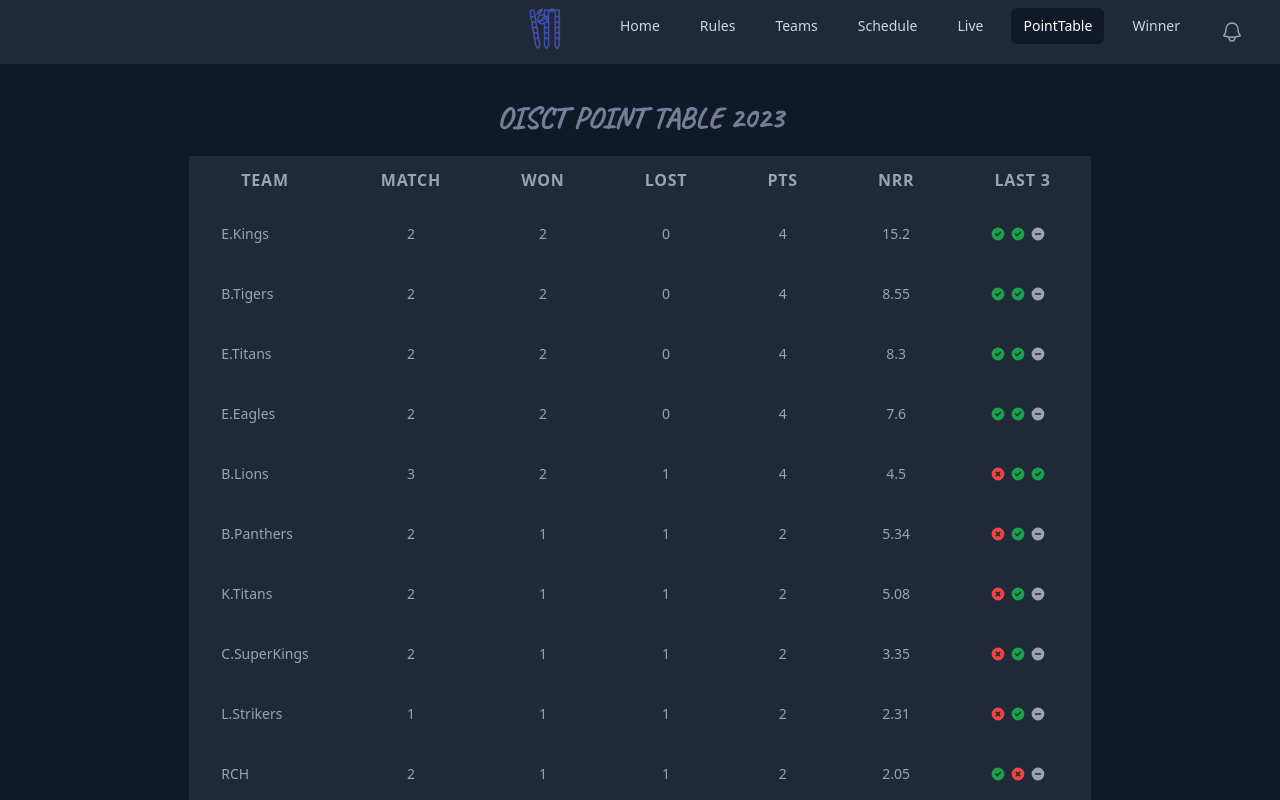
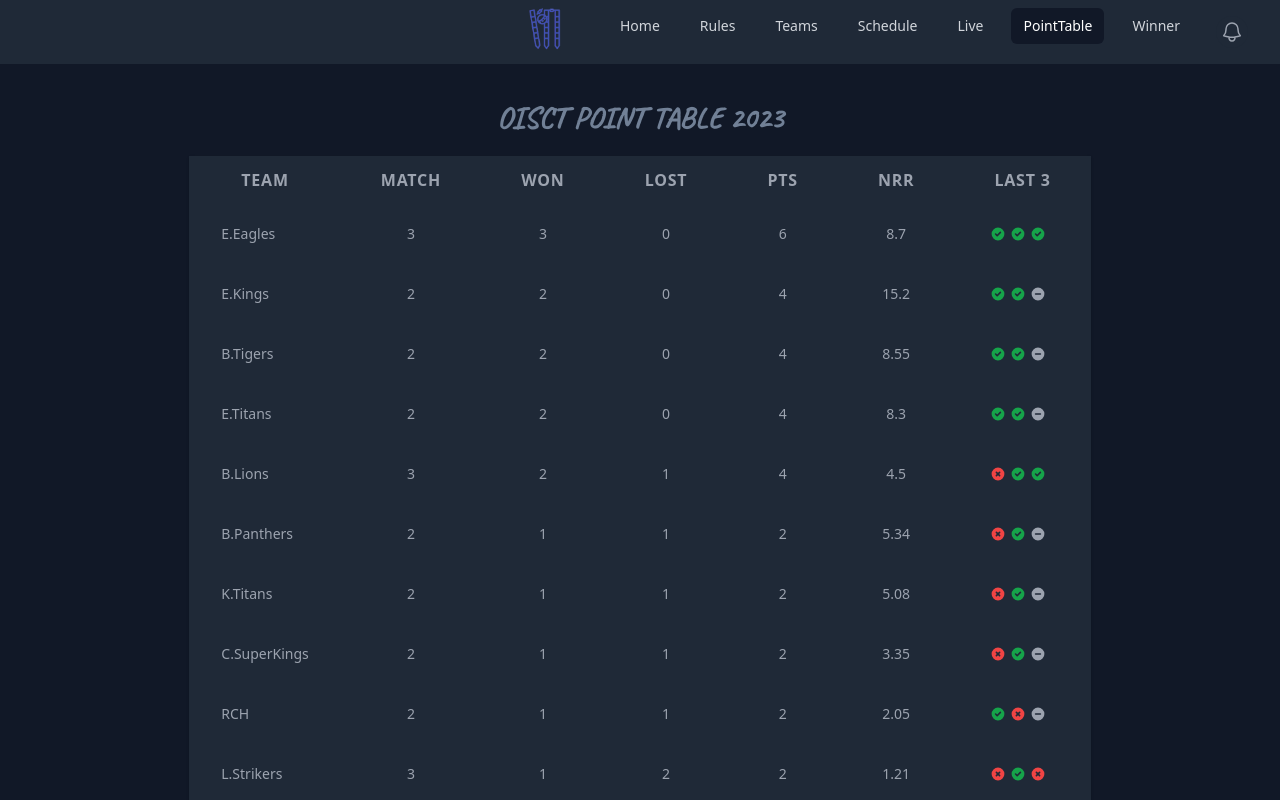
Before and after one commit to Dutt0408/my-project, a React (Create React App) app: page /PointTable in a window 1280 px wide. Shown: the top 800 px of the page. Built offline with nearby package versions, Linux system fonts and the light colour scheme; a web font is replaced by a local one.

Commit message:
Commit 9hjcdbshbcsd

```diff
--- a/src/PointTable.js
+++ b/src/PointTable.js
@@ -126,12 +126,12 @@ export default function Schedule() {
     {
 
       teamName: "E.Eagles",
-      match: 2,
-      won: 2,
+      match: 3,
+      won: 3,
       lost: 0,
-      NRR: 7.6,
-      pts: 4,
-      last3: "GPoint,GPoint,DPoint",
+      NRR: 8.7,
+      pts: 6,
+      last3: "GPoint,GPoint,GPoint",
     },
     {
 
@@ -269,12 +269,12 @@ export default function Schedule() {
 
 
       teamName: "L.Strikers",
-      match: 1,
+      match: 3,
       won: 1,
-      lost: 1,
-      NRR: 2.31,
+      lost: 2,
+      NRR: 1.21,
       pts: 2,
-      last3: "RPoint,GPoint,DPoint",
+      last3: "RPoint,GPoint,RPoint",
     },
   ];
   const sortedTeams = [...teams].sort((a, b) => {
--- a/src/Schedule.js
+++ b/src/Schedule.js
@@ -25,7 +25,7 @@ const scheduleData = {
     { "Match": 15, "Team1": "C. SUPER KINGS", "Team2": "Royal Challangers.B", "TimeFrame": "12pm-1pm","Day": "Saturday","isOver": true,"ResultURL": "Result15.png","Winner":"C. SUPER KINGS won!!" },
     { "Match": 16, "Team1": "KITCHNER TITANS", "Team2": "S.WARRIORS", "TimeFrame": "1pm-2pm","Day": "Saturday","isOver": true,"ResultURL": "Result16.png","Winner":"KITCHNER TITANS won!!!" },
     { "Match": 17, "Team1": "Royal Challangers.H", "Team2": "BRAMPTON LIONS", "TimeFrame": "2pm-3pm","Day": "Saturday","isOver": true,"ResultURL": "Result17.png","Winner":"BRAMPTON LIONS won!!" },
-    { "Match": 18, "Team1": "LONDON STRIKERS", "Team2": "ETOBICOKE EAGLES", "TimeFrame": "3pm-4pm","Day": "Saturday","isOver": false,"ResultURL": "Result18.png","Winner":"" },
+    { "Match": 18, "Team1": "LONDON STRIKERS", "Team2": "ETOBICOKE EAGLES", "TimeFrame": "3pm-4pm","Day": "Saturday","isOver": true,"ResultURL": "Result18.png","Winner":"ETOBICOKE EAGLES won!!" },
     { "Match": 19, "Team1": "S.SPARTANS", "Team2": "C. SUPER KINGS", "TimeFrame": "4pm-5pm","Day": "Saturday","isOver": false,"ResultURL": "Result19.png","Winner":"" },
     { "Match": 20, "Team1": "S.STRIKERS", "Team2": "BRAMPTON PANTHERS", "TimeFrame": "5pm-6pm","Day": "Saturday","isOver": false,"ResultURL": "Result20.png","Winner":"" },
     { "Match": 21, "Team1": "ETOBICOKE KINGS", "Team2": "Royal Challangers.H", "TimeFrame": "6pm-7pm","Day": "Saturday","isOver": false,"ResultURL": "Result21.png","Winner":"" },
```
Also changed, not shown: public/Result18.png (added).
